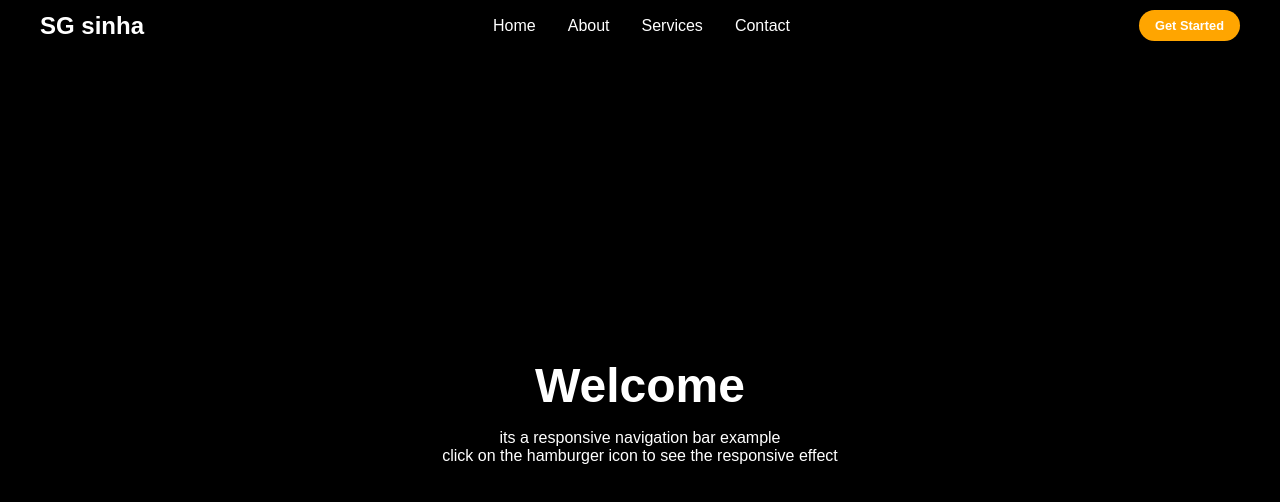
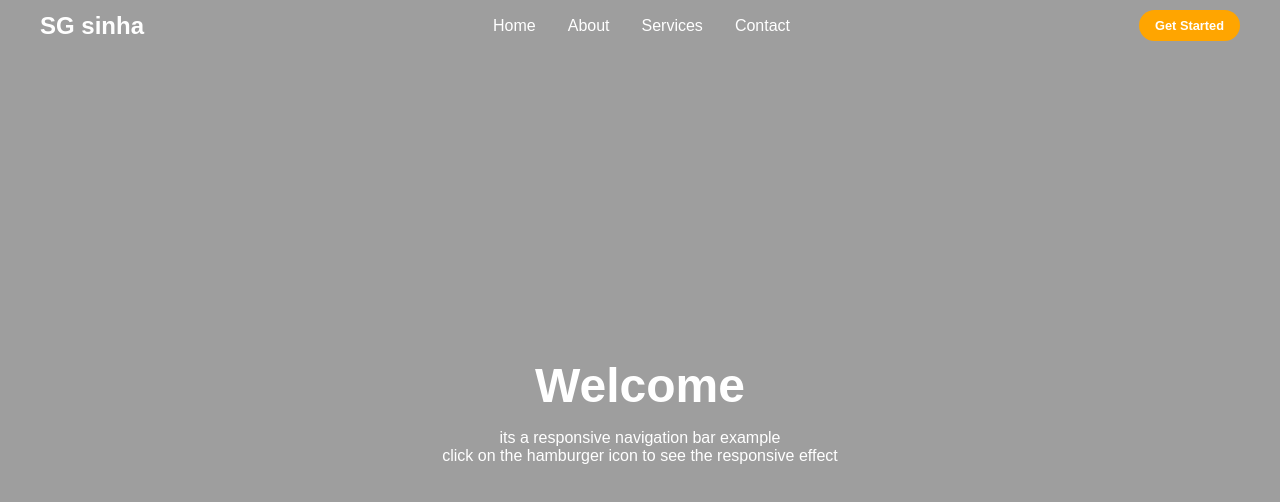
Before and after one commit to zerorocode-source/hello, a plain HTML site: page index.html in a window 1280 px wide. Drawn offline with Linux system fonts and the light colour scheme; the site is published under a folder, as on GitHub Pages, so addresses that start at the root find nothing.

Commit message:
Update style.css

```diff
--- a/style.css
+++ b/style.css
@@ -8,7 +8,7 @@
 body{
     height: 100vh;
     background-color: #000;
-    background-image: url('/xaycNDmeyxpHDrPqU6LmaD.jpg');
+    background-image: url('xaycNDmeyxpHDrPqU6LmaD.jpg');
     background-size: cover;
     background-position: center;
 }
@@ -157,4 +157,5 @@ section#hero{
         left: 2rem;
         width: unset;
     }
+
 }
```
